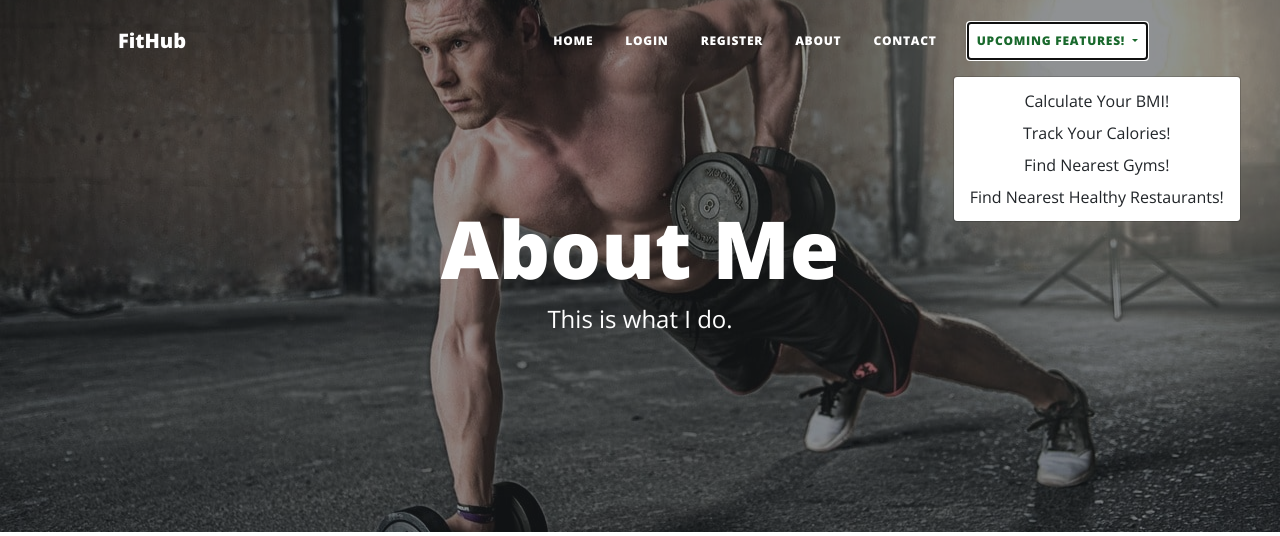
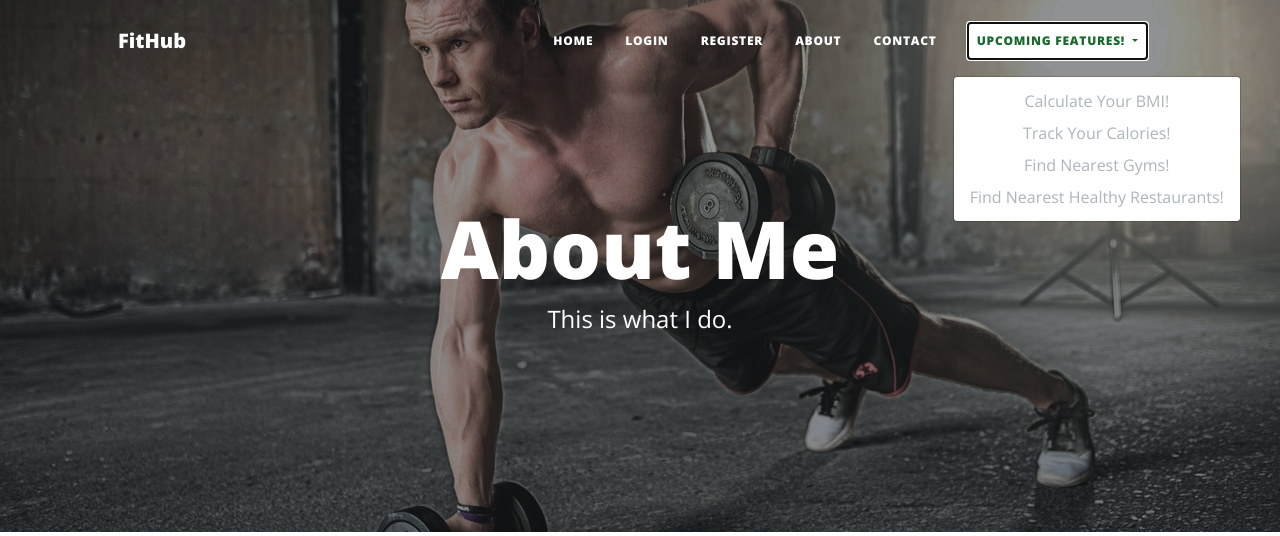
Before and after one commit to OmarMasoud3/FitHub, a Flask app: page /about in a window 1280 px wide, after a click on "UPCOMING FEATURES!". Shown: the top 536 px of the page. Run offline with Flask 3, Linux system fonts and the light colour scheme; some libraries are stand-ins or nearby versions.

Commit message:
Disable Upcoming features until implemented

```diff
--- a/templates/header.html
+++ b/templates/header.html
@@ -111,10 +111,10 @@
                         Upcoming Features!
                     </a>
                     <div class="dropdown-menu" aria-labelledby="navbarDropdown">
-                        <a class="dropdown-item text-center" href="{{ url_for('register') }}">Calculate Your BMI!</a>
-                        <a class="dropdown-item text-center" href="{{ url_for('register') }}">Track Your Calories!</a>
-                        <a class="dropdown-item text-center" href="{{ url_for('register') }}">Find Nearest Gyms!</a>
-                        <a class="dropdown-item text-center" href="{{ url_for('register') }}">Find Nearest Healthy Restaurants!</a>
+                        <a class="dropdown-item text-center disabled" href="{{ url_for('register') }}">Calculate Your BMI!</a>
+                        <a class="dropdown-item text-center disabled" href="{{ url_for('register') }}">Track Your Calories!</a>
+                        <a class="dropdown-item text-center disabled" href="{{ url_for('register') }}">Find Nearest Gyms!</a>
+                        <a class="dropdown-item text-center disabled" href="{{ url_for('register') }}">Find Nearest Healthy Restaurants!</a>
                     </div>
                 </li>
           </ul>
```
